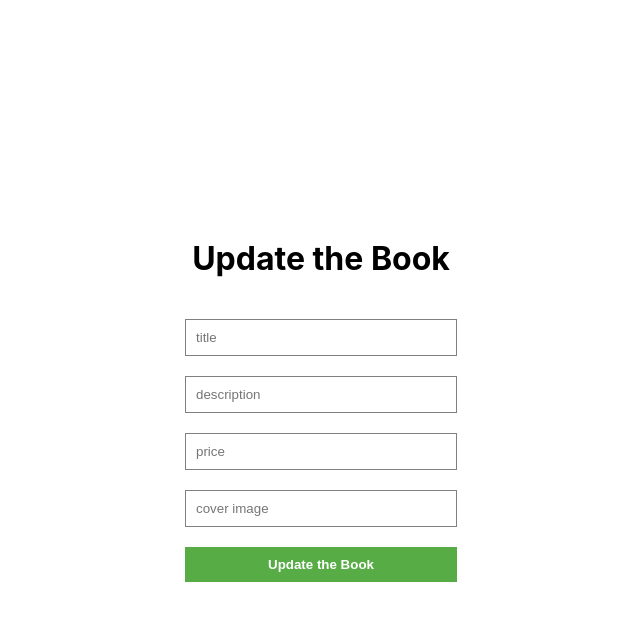
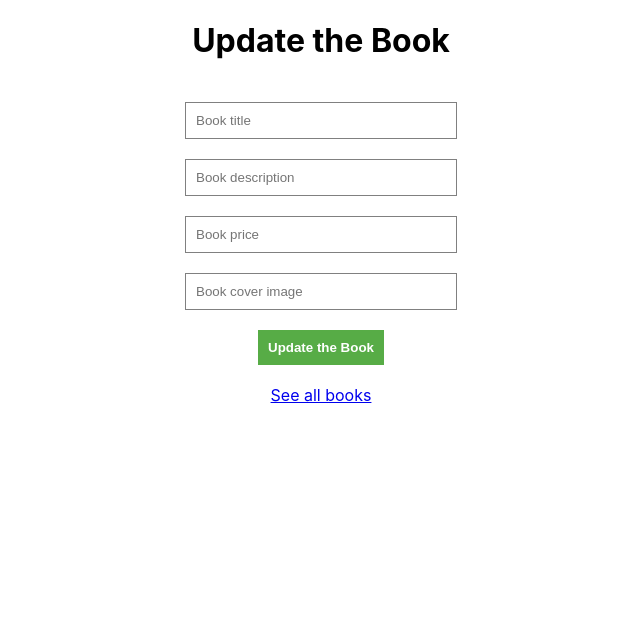
Before and after one commit to fulyaertay/react-mysql-book-application, a React (Create React App) app in the folder client/: page /update/1 in a window 1280 px wide. Shown: the top 620 px of the page, without its empty margins (319-959 px from the left). Built offline with nearby package versions, Linux system fonts and the light colour scheme.

Commit message:
header added

```diff
--- a/client/src/App.css
+++ /dev/null
@@ -1,3 +0,0 @@
-.App {
-  text-align: center;
-}
--- a/client/src/pages/Add.js
+++ b/client/src/pages/Add.js
@@ -1,6 +1,6 @@
 import axios from 'axios'
 import React, { useState } from 'react'
-import { useNavigate } from 'react-router-dom'
+import { Link, useNavigate } from 'react-router-dom'
 
 const Add = () => {
     const [book, setBook]=useState({
@@ -27,11 +27,13 @@ const navigate=useNavigate()
   return (
     <div className='form'>
     <h1> Add New Book</h1>
-    <input type="text" placeholder="title" onChange={handleChange} name="title"/>
-    <input type="text" placeholder="description" onChange={handleChange} name="desc"/>
-    <input type="number" placeholder="price" onChange={handleChange} name="price"/>
-    <input type="text" placeholder="cover image" onChange={handleChange} name="cover"/>
+    <input type="text" placeholder="Book title" onChange={handleChange} name="title"/>
+    <input type="text" placeholder="Book description" onChange={handleChange} name="desc"/>
+    <input type="number" placeholder="Book price" onChange={handleChange} name="price"/>
+    <input type="text" placeholder="Book cover image" onChange={handleChange} name="cover"/>
     <button  onClick={handleClick}>Add New Book</button>
+
+      <Link to="/">See all books</Link>
     </div>
   )
 }
--- a/client/src/pages/Books.js
+++ b/client/src/pages/Books.js
@@ -28,9 +28,13 @@ const Books = () => {
     }
   return (
     <div>
-        <h1>
-        Ertay Book Shop
+    <div className='header'>
+    <h1>
+        Ertay's Book Shop
         </h1>
+         <button><Link className='formLink' to="/add">Add New Book</Link></button>
+    </div>
+
         <div className='books'>
             {books.map(book=>(
                 <div className='book' key={book.id}>
@@ -38,13 +42,16 @@ const Books = () => {
                 <h2>{book.title}</h2>
                 <p>{book.desc}</p>
                 <span>{book.price}</span>
-                <button className='delete' onClick={()=>handleDelete(book.id)}>Delete</button>
+                <div className='del-update-buttons'>
+                     <button className='delete' onClick={()=>handleDelete(book.id)}>Delete</button>
                <Link className='update' to={`/update/${book.id}`}>Update</Link>
+                </div>
+
 
                 </div>
             ))}
         </div>
-       <button><Link className='formLink' to="/add">Add New Book</Link></button>
+
     </div>
   )
 }
--- a/client/src/pages/Update.js
+++ b/client/src/pages/Update.js
@@ -1,6 +1,6 @@
 import axios from 'axios'
 import React, { useState } from 'react'
-import { useLocation, useNavigate } from 'react-router-dom'
+import { Link, useLocation, useNavigate } from 'react-router-dom'
 
 const Update = () => {
     const [book, setBook]=useState({
@@ -30,11 +30,12 @@ const handleClick=async (e)=>{
   return (
     <div className='form'>
     <h1> Update the Book</h1>
-    <input type="text" placeholder="title" onChange={handleChange} name="title"/>
-    <input type="text" placeholder="description" onChange={handleChange} name="desc"/>
-    <input type="number" placeholder="price" onChange={handleChange} name="price"/>
-    <input type="text" placeholder="cover image" onChange={handleChange} name="cover"/>
+    <input type="text" placeholder="Book title" onChange={handleChange} name="title"/>
+    <input type="text" placeholder="Book description" onChange={handleChange} name="desc"/>
+    <input type="number" placeholder="Book price" onChange={handleChange} name="price"/>
+    <input type="text" placeholder="Book cover image" onChange={handleChange} name="cover"/>
     <button onClick={handleClick}>Update the Book</button>
+    <Link to="/">See all books</Link>
     </div>
   )
 }
--- a/client/src/styles.css
+++ b/client/src/styles.css
@@ -1,13 +1,18 @@
 .App{
     height:100vh;
     padding:0px 100px;
+
+}
+.header{
+    display: flex;
+    justify-content: space-between;
+    align-items: center;
+}
+.books{
     display: flex;
     align-items: center;
     justify-content: center;
     text-align: center;
-}
-
-.books{
     display: flex;
     gap:10px;
 }
@@ -23,6 +28,10 @@
     height: 300px;
     object-fit: cover;
     background-color: rgb(188, 233, 218);
+}
+.del-update-buttons{
+    display: flex;
+    gap:10px;
 }
 .delete{
     font-size: 14px;
@@ -42,6 +51,9 @@
     color:rgb(76, 155, 56)
 }
 .form{
+    align-items: center;
+    justify-content: center;
+    text-align: center;
     display: flex;
     flex-direction: column;
     gap: 20px;
```
